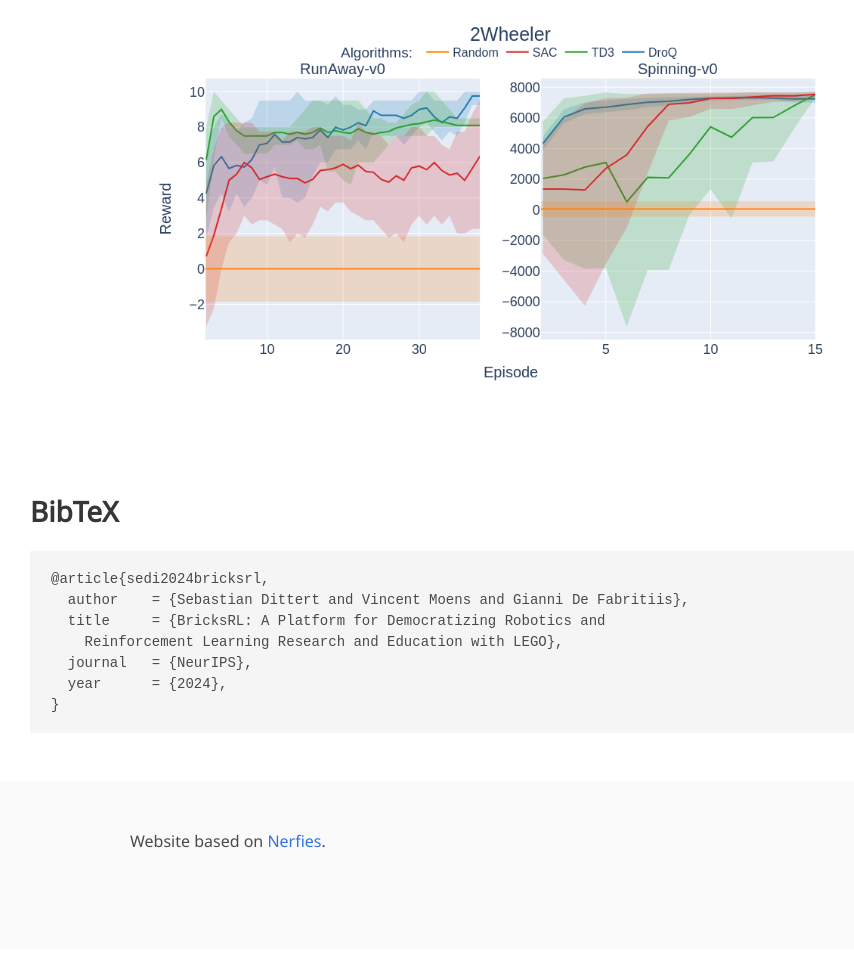
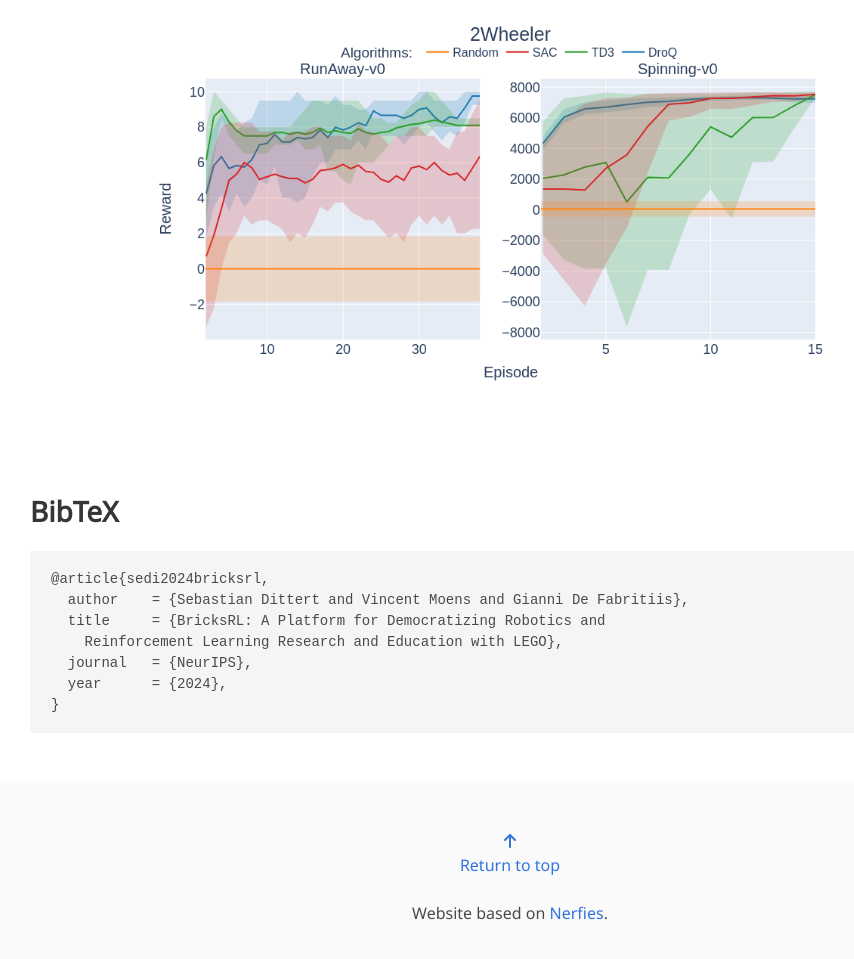
Before and after one commit to BricksRL/ProjectPage, a plain HTML site: page index.html in a window 1280 px wide. Shown: the part 4565-5524 px from the top of the page, without its empty margins (130-984 px from the left). Drawn offline with nearby package versions, Linux system fonts and the light colour scheme; some icons are missing; a web font is replaced by a local one.

Commit message:
add return to top

```diff
--- a/index.html
+++ b/index.html
@@ -296,14 +296,18 @@
 
 
     <footer class="footer">
+
         <div class="container">
             <div class="columns is-centered">
-                <div class="column is-8">
+                <div class="column is-8 has-text-centered">
                     <div class="content">
                         <p>
-                            Website based on <a href="https://github.com/nerfies/nerfies.github.io">Nerfies</a>.
+                            <a href="#top"><i class="fa fa-arrow-up"></i><br/>Return to top</a>
                         </p>
                     </div>
+                    <p>
+                        Website based on <a href="https://github.com/nerfies/nerfies.github.io">Nerfies</a>.
+                    </p>
                 </div>
             </div>
         </div>
```
